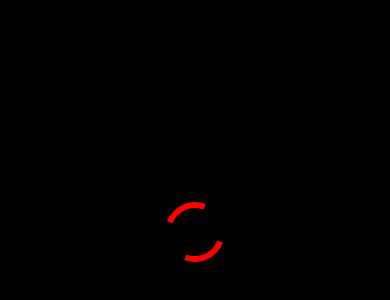
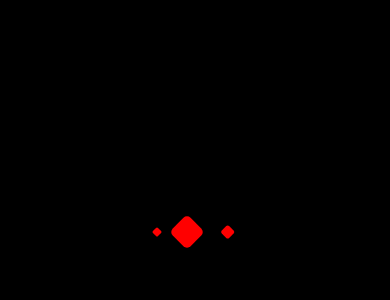
Before and after one commit to MuhmdRaouf/react-native-epic-spinners, a React Native app: screen / in a window 390 px wide. Shown: the part 190-490 px from the top of the page. Built offline with nearby package versions, Linux system fonts and the light colour scheme.

Commit message:
port 11th spinner [LoopingRhombusesSpinner]

```diff
--- a/App.js
+++ b/App.js
@@ -8,7 +8,7 @@
 
 import React from 'react';
 import { StyleSheet, View } from 'react-native';
-import { HalfCircleSpinner } from './src/components/HalfCircleSpinner';
+import { LoopingRhombusesSpinner } from './src/components/LoopingRhombusesSpinner';
 
 const App: () => React$Node = () => {
   const style = StyleSheet.create({
@@ -16,7 +16,7 @@ const App: () => React$Node = () => {
   });
   return (
     <View style={style.container}>
-      <HalfCircleSpinner />
+      <LoopingRhombusesSpinner />
     </View>
   );
 };
--- a/src/components/LoopingRhombusesSpinner.js
+++ b/src/components/LoopingRhombusesSpinner.js
@@ -1,96 +1,111 @@
-import React from 'react';
-import PropTypes from 'prop-types';
-import styled from 'styled-components';
+/** @flow **/
+import type { Element } from 'react';
+import React, { useEffect, useState } from 'react';
+import type { ViewStyleProp } from 'react-native/Libraries/StyleSheet/StyleSheet';
+import { Animated, Easing, StyleSheet, View } from 'react-native';
 
-const LoadingRhombus = styled.div`
-  width: ${props => props.size * 4}px;
-  height: ${props => props.size}px;
-  position: relative;
-
-  * {
-    box-sizing: border-box;
-  }
-
-  .rhombus {
-    height: ${props => props.size}px;
-    width: ${props => props.size}px;
-    background-color: ${props => props.color};
-    left: ${props => props.size * 4}px;
-    position: absolute;
-    margin: 0 auto;
-    border-radius: 2px;
-    transform: translateY(0) rotate(45deg) scale(0);
-    animation: looping-rhombuses-spinner-animation
-      ${props => props.animationDuration}ms linear infinite;
-  }
-  .rhombus:nth-child(1) {
-    animation-delay: calc(${props => props.animationDuration}ms * 1 / -1.5);
-  }
-  .rhombus:nth-child(2) {
-    animation-delay: calc(${props => props.animationDuration}ms * 2 / -1.5);
-  }
-  .rhombus:nth-child(3) {
-    animation-delay: calc(${props => props.animationDuration}ms * 3 / -1.5);
-  }
-  @keyframes looping-rhombuses-spinner-animation {
-    0% {
-      transform: translateX(0) rotate(45deg) scale(0);
-    }
-    50% {
-      transform: translateX(-233%) rotate(45deg) scale(1);
-    }
-    100% {
-      transform: translateX(-466%) rotate(45deg) scale(0);
-    }
-  }
-`;
-
-const propTypes = {
-  size: PropTypes.number,
-  animationDuration: PropTypes.number,
-  color: PropTypes.string,
-  className: PropTypes.string,
-  style: PropTypes.object,
+type EpicSpinnersProps = {
+  size?: number,
+  color?: string,
+  animationDuration?: number,
+  style?: ViewStyleProp
 };
 
-const defaultProps = {
-  size: 15,
-  color: '#fff',
-  animationDuration: 2500,
-  className: '',
+const EpicSpinnersDefaultProps = {
+  size: 30,
+  color: 'red',
+  animationDuration: 2500
 };
 
-function generateSpinners(num) {
-  return Array.from({ length: num }).map((val, index) => (
-    <div key={index} className="rhombus" />
-  ));
-}
+export const LoopingRhombusesSpinner = (props: EpicSpinnersProps): Element<any> => {
+  const { size, color, animationDuration, style } = props;
+  const [firstRhombuses] = useState(new Animated.Value(0));
+  const [secondRhombuses] = useState(new Animated.Value(0));
+  const [thirdRhombuses] = useState(new Animated.Value(0));
+  const spinnerStyle = StyleSheet.create({
+    container: {
+      height: size,
+      width: size,
+      position: 'relative'
+    },
+    rhombus: {
+      height: size,
+      width: size,
+      backgroundColor: color,
+      position: 'absolute',
+      left: 50,
+      alignItems: 'center',
+      justifyContent: 'center',
+      borderRadius: size * 0.2
+    }
+  });
 
-const LoopingRhombusesSpinner = ({
-  size,
-  color,
-  animationDuration,
-  className,
-  style,
-  ...props
-}) => {
-  const num = 3;
+  const getAnimatedStyle = (animated) => {
+    return [
+      {
+        translateX: animated.interpolate({
+          inputRange: [0, 1, 2],
+          outputRange: [0, -50, -100]
+        })
+      },
+      {
+        scale: animated.interpolate({
+          inputRange: [0, 1, 2],
+          outputRange: [0, 1, 0]
+        })
+      },
+      {
+        rotate: '45deg'
+      }
+    ];
+  };
+  const animateStyle = {
+    firstRhombuses: {
+      transform: getAnimatedStyle(firstRhombuses)
+    },
+    secondRhombuses: {
+      transform: getAnimatedStyle(secondRhombuses)
+    },
+    thirdRhombuses: {
+      transform: getAnimatedStyle(thirdRhombuses)
+    }
+  };
+
+  useEffect(() => {
+    Animated.stagger(animationDuration * 0.3, [
+      Animated.loop(
+        Animated.timing(firstRhombuses, {
+          toValue: 2,
+          duration: animationDuration,
+          easing: Easing.linear
+        })
+      ),
+      Animated.loop(
+        Animated.timing(secondRhombuses, {
+          toValue: 2,
+          duration: animationDuration,
+          easing: Easing.linear
+        })
+      ),
+      Animated.loop(
+        Animated.timing(thirdRhombuses, {
+          toValue: 2,
+          duration: animationDuration,
+          easing: Easing.linear
+        })
+      )
+    ]).start();
+  }, [animationDuration, firstRhombuses, secondRhombuses, thirdRhombuses]);
 
   return (
-    <LoadingRhombus
-      size={size}
-      color={color}
-      animationDuration={animationDuration}
-      className={`looping-rhombuses-spinner${className ? ' ' + className : ''}`}
-      style={style}
-      {...props}
-    >
-      {generateSpinners(num)}
-    </LoadingRhombus>
+    <View style={style} {...props}>
+      <View style={spinnerStyle.container}>
+        <Animated.View style={[spinnerStyle.rhombus, animateStyle.firstRhombuses]} />
+        <Animated.View style={[spinnerStyle.rhombus, animateStyle.secondRhombuses]} />
+        <Animated.View style={[spinnerStyle.rhombus, animateStyle.thirdRhombuses]} />
+      </View>
+    </View>
   );
 };
 
-LoopingRhombusesSpinner.propTypes = propTypes;
-LoopingRhombusesSpinner.defaultProps = defaultProps;
-
-export default LoopingRhombusesSpinner;
+LoopingRhombusesSpinner.defaultProps = EpicSpinnersDefaultProps;
```
